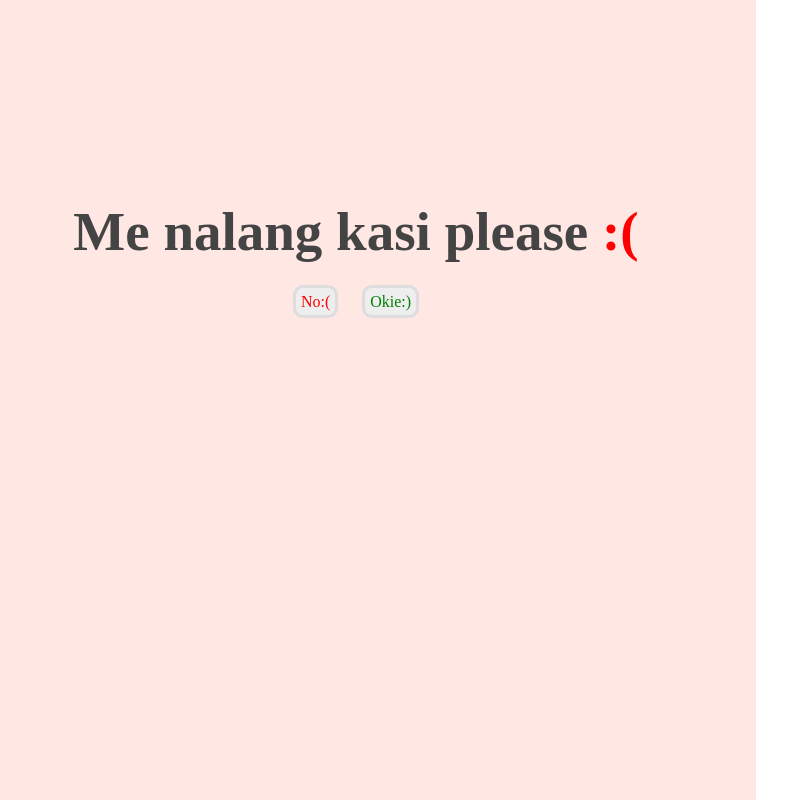
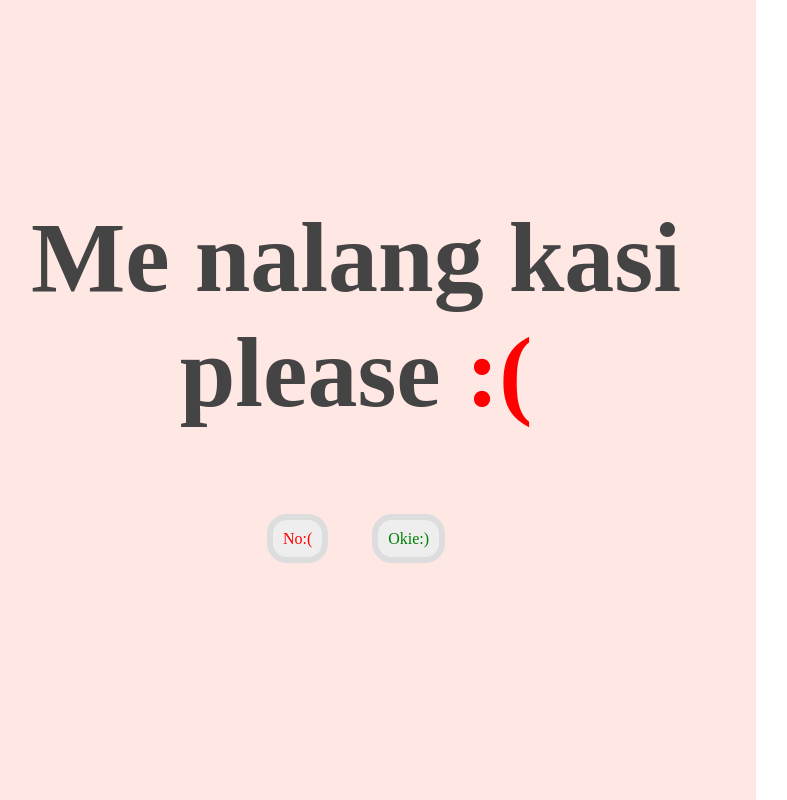
Before and after one commit to JHAY2R4/JHAY2R4-website, a plain HTML site: page index.html in a window 1280 px wide. Shown: the whole page, without its empty margins (44-831 px from the left). Drawn offline with Linux system fonts and the light colour scheme.

Commit message:
Update style.css

```diff
--- a/style.css
+++ b/style.css
@@ -7,14 +7,14 @@
 .Me,.Okie, .No{
 	padding-top: 25%
 }
-h2{font-size: 55px;margin-bottom: 30px;}
+h2{font-size: 100px;margin-bottom: 100px;}
 .Me span{color: red;}
 .Me a{text-decoration: none;
      background: #eee;
-     padding: 5px;
-     margin: 5px 10px;
-     border: 3px solid #ddd;
-     border-radius: 10px;
+     padding: 10px;
+     margin: 10px 20px;
+     border: 6px solid #ddd;
+     border-radius: 20px;
  }
 #No{color:red;}
 #Okie{color: green;}
```
